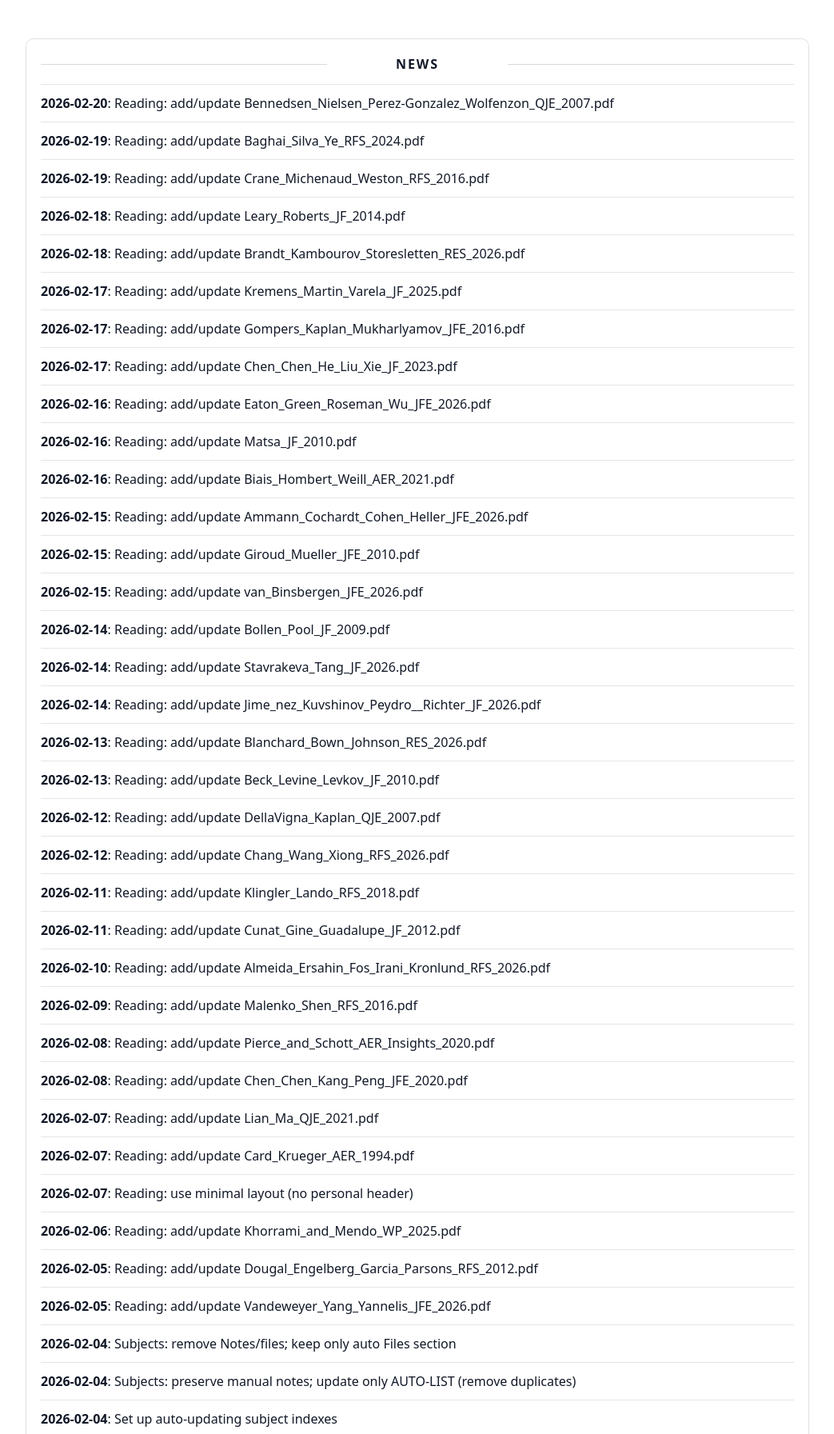
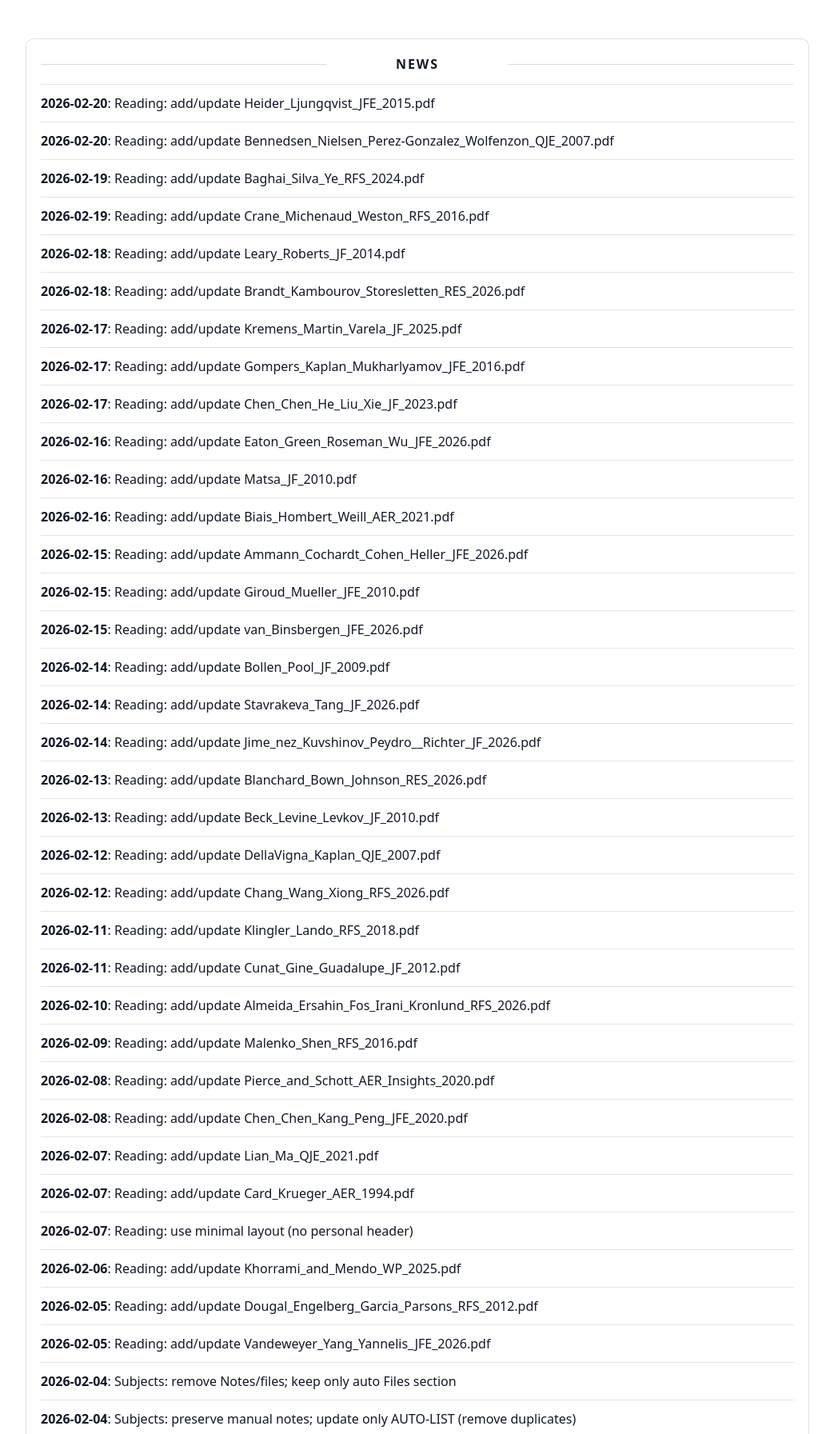
Before and after one commit to yaxinzn/study-archive, a Jekyll site: the page built from updates/index.md, in a window 1280 px wide, cut to the strip 476-2269 px from the top of the page. Shown: the whole strip at 80% size, without its empty margins (118-1161 px from the left). Built offline with Jekyll 4.4.1, drawn with Linux system fonts in a browser that asks for light colours; some of the changed text lies outside the part shown.

Commit message:
chore: update NEWS feed

```diff
--- a/_data/news.yml
+++ b/_data/news.yml
@@ -1,4 +1,7 @@
 # Auto-generated update history (sorted newest -> oldest). Do not edit manually.
+- ts: "1771588614"
+  date: "2026-02-20"
+  title: "Reading: add/update Heider_Ljungqvist_JFE_2015.pdf"
 - ts: "1771588522"
   date: "2026-02-20"
   title: "Reading: add/update Bennedsen_Nielsen_Perez-Gonzalez_Wolfenzon_QJE_2007.pdf"
```
